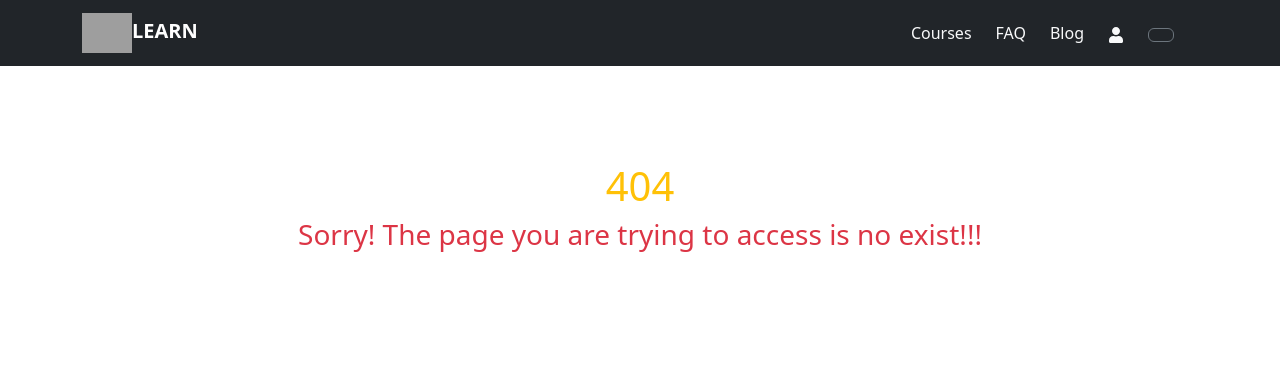
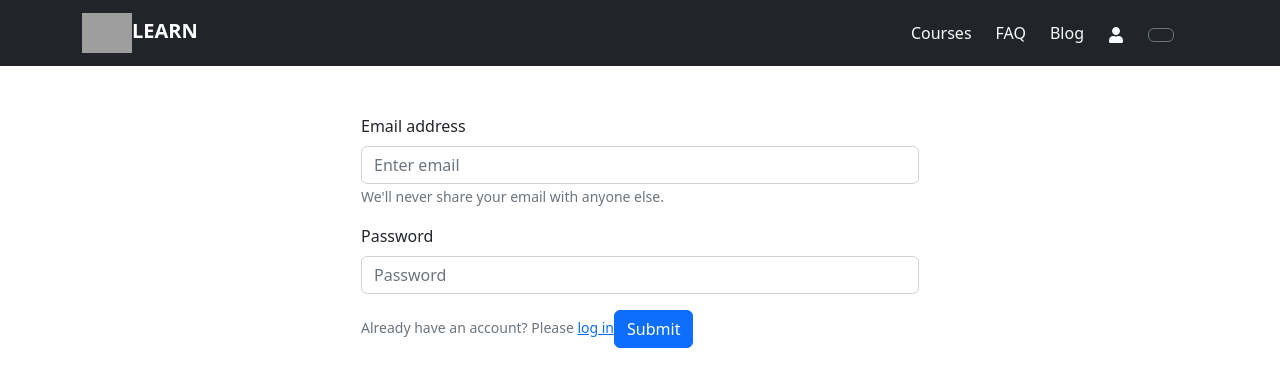
Before and after one commit to Kaiser-Tanveer/DevLearner-Client-React-Authentication-, a React (Create React App) app: page /register in a window 1280 px wide. Before the commit this address had no page. Shown: the top 386 px of the page. Built offline with nearby package versions, Linux system fonts and the light colour scheme; grey boxes are pictures that could not be loaded.

Commit message:
Log in and register page added.

```diff
--- a/src/App.js
+++ b/src/App.js
@@ -5,7 +5,7 @@
 
 function App() {
   return (
-    <div className="App">
+    <div>
       <RouterProvider router={router} />
     </div>
   );
--- /dev/null
+++ b/src/Components/Pages/Register/LogIn.js
@@ -0,0 +1,44 @@
+import React from 'react';
+import { useState } from 'react';
+import { Container } from 'react-bootstrap';
+import Button from 'react-bootstrap/Button';
+import Form from 'react-bootstrap/Form';
+import { Link } from 'react-router-dom';
+
+const LogIn = () => {
+    const [error, setError] = useState();
+    // Submit Handler
+    const submitHandler = e => {
+        e.preventDefault();
+        const form = e.target;
+        const email = form.email.value;
+        const password = form.password.value;
+        console.log(email, password);
+    }
+    return (
+        <Container>
+            <Form onSubmit={submitHandler} className='w-50 mx-auto py-5'>
+                <Form.Group className="mb-3" controlId="formBasicEmail">
+                    <Form.Label>Email address</Form.Label>
+                    <Form.Control type="email" name='email' placeholder="Enter email" required />
+                </Form.Group>
+
+                <Form.Group className="mb-3" controlId="formBasicPassword">
+                    <Form.Label>Password</Form.Label>
+                    <Form.Control name='password' type="password" placeholder="Password" required />
+                    <Form.Text className="text-danger">
+                        Eroor
+                    </Form.Text>
+                </Form.Group>
+                <Form.Text>
+                    New in this website? Please <Link to='/register'>register</Link>
+                </Form.Text>
+                <Button variant="primary" type="submit">
+                    Submit
+                </Button>
+            </Form>
+        </Container>
+    );
+};
+
+export default LogIn;
--- /dev/null
+++ b/src/Components/Pages/Register/Register.js
@@ -0,0 +1,43 @@
+import React, { useState } from 'react';
+import { Container } from 'react-bootstrap';
+import Button from 'react-bootstrap/Button';
+import Form from 'react-bootstrap/Form';
+import { Link } from 'react-router-dom';
+
+const Register = () => {
+    const [error, setError] = useState();
+    // Submit Handler
+    const submitHandler = e => {
+        e.preventDefault();
+        const form = e.target;
+        const email = form.email.value;
+        const password = form.password.value;
+        console.log(email, password);
+    }
+    return (
+        <Container>
+            <Form onSubmit={submitHandler} className='w-50 mx-auto py-5'>
+                <Form.Group className="mb-3" controlId="formBasicEmail">
+                    <Form.Label>Email address</Form.Label>
+                    <Form.Control type="email" name='email' placeholder="Enter email" required />
+                    <Form.Text className="text-muted">
+                        We'll never share your email with anyone else.
+                    </Form.Text>
+                </Form.Group>
+
+                <Form.Group className="mb-3" controlId="formBasicPassword">
+                    <Form.Label>Password</Form.Label>
+                    <Form.Control name='password' type="password" placeholder="Password" required />
+                </Form.Group>
+                <Form.Text>
+                    Already have an account? Please <Link to='/logIn'>log in</Link>
+                </Form.Text>
+                <Button variant="primary" type="submit">
+                    Submit
+                </Button>
+            </Form>
+        </Container>
+    );
+};
+
+export default Register;
```
Also changed, not shown: src/Routes/Router.js (+10 -0 lines).
